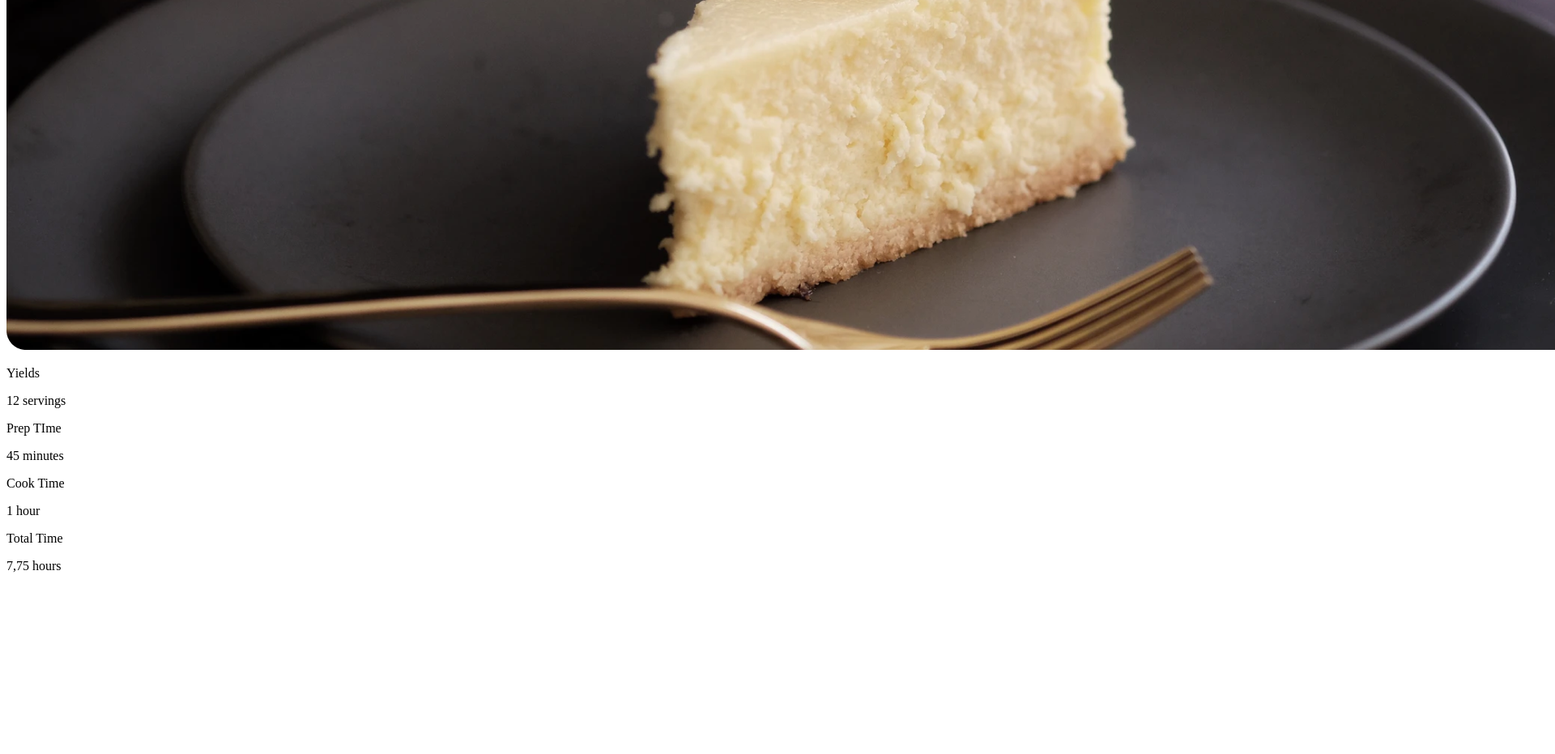
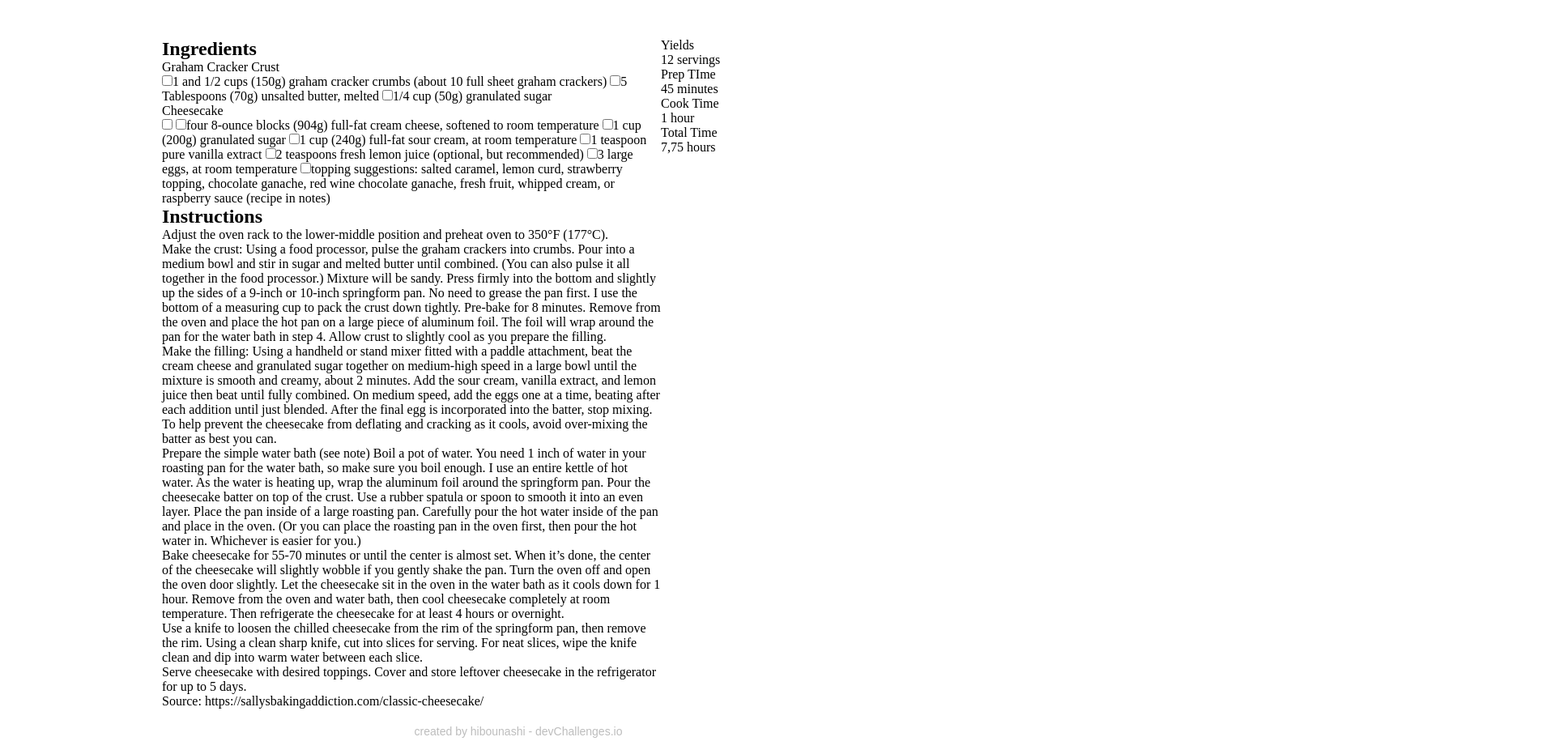
Before and after one commit to hibounashi/recipe-page-master, a plain HTML site: page index.html in a window 1280 px wide. Shown: the part 552-1483 px from the top of the page at 81% size, 1920 px wide, since content can reach past the window. Before the commit the page ends 1276 px from the top, so only its background shows below. Drawn offline with Linux system fonts and the light colour scheme.

Commit message:
header ✔

```diff
--- a/index.html
+++ b/index.html
@@ -8,15 +8,46 @@
 </head>
 <body>
   <div class="header">
-    <div class="title">Classic Cheesecake Recipe</div>
-    <div class="sous-title">Look no further for a creamy and ultra smooth classic cheesecake recipe! Paired with a buttery graham cracker crust, no one can deny its simple decadence. For the best results, bake in a water bath.</div>
+    <div class="titre">Classic Cheesecake Recipe</div>
+    <div class="sous-titre">
+      <img src="6dots.svg" alt="..." class="icon"><div>Look no further for a creamy and ultra smooth classic cheesecake recipe! Paired with a buttery graham cracker crust, no one can deny its simple decadence. For the best results, bake in a water bath.</div>
+    </div>
     <img src="photo1.png" alt="cake">
   </div>
 
   <div class="content">
     <div class="text-section">
-      <div class="ingredients"></div>
-      <div class="instruction"></div>
+      <div class="ingredients">
+        <h2>Ingredients</h2>
+        <p>Graham Cracker Crust</p>
+        <div class="steps">
+          <input type="checkbox" name="" id=""><label for="">1 and 1/2 cups (150g) graham cracker crumbs (about 10 full sheet graham crackers)</label>
+          <input type="checkbox" name="" id=""><label for="">5 Tablespoons (70g) unsalted butter, melted</label>
+          <input type="checkbox" name="" id=""><label for="">1/4 cup (50g) granulated sugar</label>
+        </div>
+        <p>Cheesecake</p>
+        <div class="steps">
+          <input type="checkbox" name="" id=""><label for=""></label>
+          <input type="checkbox" name="" id=""><label for="">four 8-ounce blocks (904g) full-fat cream cheese, softened to room temperature</label>
+          <input type="checkbox" name="" id=""><label for="">1 cup (200g) granulated sugar</label>
+          <input type="checkbox" name="" id=""><label for="">1 cup (240g) full-fat sour cream, at room temperature</label>
+          <input type="checkbox" name="" id=""><label for="">1 teaspoon pure vanilla extract</label>
+          <input type="checkbox" name="" id=""><label for="">2 teaspoons fresh lemon juice (optional, but recommended)</label>
+          <input type="checkbox" name="" id=""><label for="">3 large eggs, at room temperature</label>
+          <input type="checkbox" name="" id=""><label for="">topping suggestions: salted caramel, lemon curd, strawberry topping, chocolate ganache, red wine chocolate ganache, fresh fruit, whipped cream, or raspberry sauce (recipe in notes) </label>
+        </div>
+      </div>
+      <div class="instruction">
+        <h2>Instructions</h2>
+        <p>Adjust the oven rack to the lower-middle position and preheat oven to 350°F (177°C).</p>
+        <p>Make the crust: Using a food processor, pulse the graham crackers into crumbs. Pour into a medium bowl and stir in sugar and melted butter until combined. (You can also pulse it all together in the food processor.) Mixture will be sandy. Press firmly into the bottom and slightly up the sides of a 9-inch or 10-inch springform pan. No need to grease the pan first. I use the bottom of a measuring cup to pack the crust down tightly. Pre-bake for 8 minutes. Remove from the oven and place the hot pan on a large piece of aluminum foil. The foil will wrap around the pan for the water bath in step 4. Allow crust to slightly cool as you prepare the filling.</p>
+        <p>Make the filling: Using a handheld or stand mixer fitted with a paddle attachment, beat the cream cheese and granulated sugar together on medium-high speed in a large bowl until the mixture is smooth and creamy, about 2 minutes. Add the sour cream, vanilla extract, and lemon juice then beat until fully combined. On medium speed, add the eggs one at a time, beating after each addition until just blended. After the final egg is incorporated into the batter, stop mixing. To help prevent the cheesecake from deflating and cracking as it cools, avoid over-mixing the batter as best you can.</p>
+        <p>Prepare the simple water bath (see note) Boil a pot of water. You need 1 inch of water in your roasting pan for the water bath, so make sure you boil enough. I use an entire kettle of hot water. As the water is heating up, wrap the aluminum foil around the springform pan. Pour the cheesecake batter on top of the crust. Use a rubber spatula or spoon to smooth it into an even layer. Place the pan inside of a large roasting pan. Carefully pour the hot water inside of the pan and place in the oven. (Or you can place the roasting pan in the oven first, then pour the hot water in. Whichever is easier for you.)</p>
+        <p>Bake cheesecake for 55-70 minutes or until the center is almost set. When it’s done, the center of the cheesecake will slightly wobble if you gently shake the pan. Turn the oven off and open the oven door slightly. Let the cheesecake sit in the oven in the water bath as it cools down for 1 hour. Remove from the oven and water bath, then cool cheesecake completely at room temperature. Then refrigerate the cheesecake for at least 4 hours or overnight.</p>
+        <p>Use a knife to loosen the chilled cheesecake from the rim of the springform pan, then remove the rim. Using a clean sharp knife, cut into slices for serving. For neat slices, wipe the knife clean and dip into warm water between each slice.</p>
+        <p>Serve cheesecake with desired toppings. Cover and store leftover cheesecake in the refrigerator for up to 5 days.</p>
+        <p class="source">Source: https://sallysbakingaddiction.com/classic-cheesecake/ </p>
+      </div>
     </div>
     <div class="sideBar">
       <div class="part">
@@ -37,5 +68,8 @@
       </div>
     </div>
   </div>
+  <footer>
+    <div>created by <a class="github" href="https://github.com/hibounashi" target="_blank">hibounashi</a> - <a href="https://devchallenges.io">devChallenges.io</a></div>
+  </footer>
 </body>
 </html>
--- a/style.css
+++ b/style.css
@@ -0,0 +1,57 @@
+
+html *{
+    margin: 0;
+    padding: 0;
+    box-sizing: border-box;
+}
+body{
+    display: flex;
+    flex-direction: column;
+
+
+}
+.header{
+    display: flex;
+    flex-direction: column;
+    margin: 50px 200px 0 200px;
+}
+.sous-titre{
+    display: flex;
+    flex-direction: row;
+    justify-content: flex-start;
+    gap: 10px;
+    width: 70%;
+}
+.sous-titre img{
+    padding-top: 5px;
+    align-self: flex-start;
+}
+.content{
+    display: flex;
+    flex-direction: row;
+    margin: 50px 200px 0 200px;
+}
+.text-section{
+    width: 70%;
+}
+footer{
+
+
+    width: 100%;
+    text-align: center;
+
+    padding: 20px;
+}
+footer div{
+    color: #BDBDBD;
+    text-align: center;
+    font-family: Montserrat, sans-serif;
+    font-size: 14px;
+    font-style: normal;
+    font-weight: 500;
+    line-height: normal;
+}
+footer div a{
+    text-decoration: none; /* Remove underline */
+    color: inherit;
+}
```
